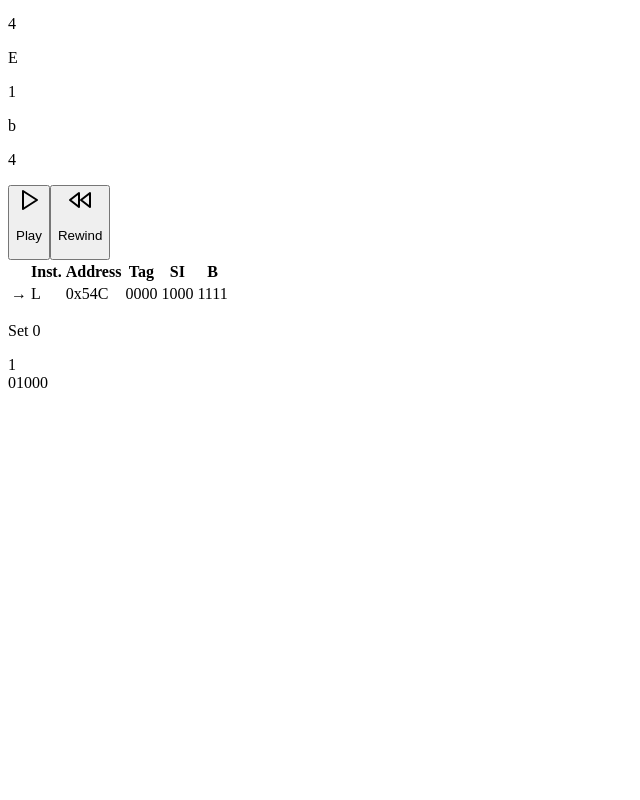
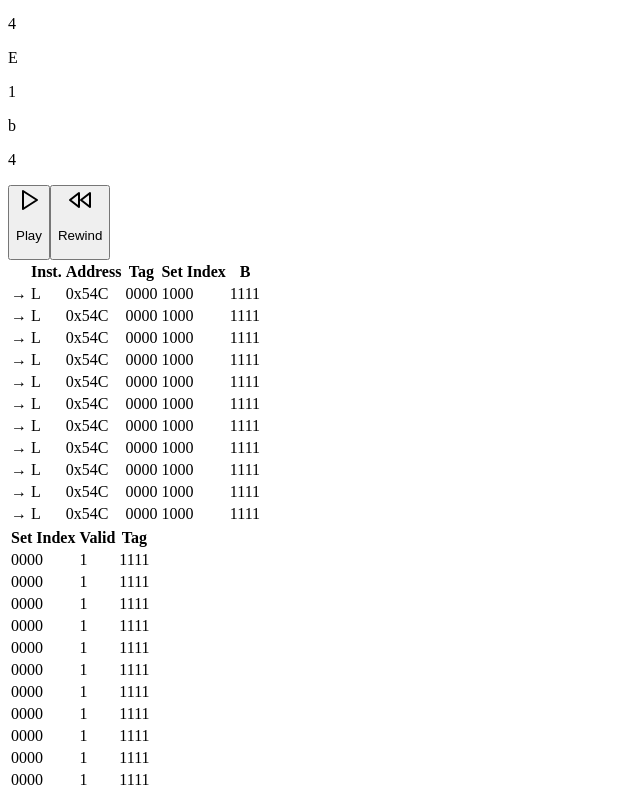
Before and after one commit to ahnwarez/ahnwarez.github.io, a React (Vite) app: page / in a window 1280 px wide. Shown: the part 270-1070 px from the top of the page, without its empty margins (0-640 px from the left). Before the commit the page ends 800 px from the top, so only its background shows below. Built offline with nearby package versions, Linux system fonts and the light colour scheme.

Commit message:
improve ui

```diff
--- a/src/App.tsx
+++ b/src/App.tsx
@@ -31,6 +31,7 @@ export function App() {
           </div>
           <Input type="file" />
         </div>
+        <div className="grid grid-cols-2 gap-4">
           <Card id="parameters">
             <CardHeader>
               <CardTitle>Cache size</CardTitle>
@@ -73,6 +74,7 @@ export function App() {
               </div>
             </CardContent>
           </Card>
+        </div>
         <div className="grid grid-cols-2 gap-4">
           <div id="controls" className="space-x-4 flex justify-end">
             <Button variant="default" className="space-x-2">
@@ -83,7 +85,7 @@ export function App() {
             </Button>
           </div>
 
-          <div id="addresses" className="col-start-1">
+          <div id="addresses" className="col-start-1 overflow-auto h-48">
             <Table>
               <TableHeader>
                 <TableRow>
@@ -91,17 +93,95 @@ export function App() {
                   <TableHead>Inst.</TableHead>
                   <TableHead>Address</TableHead>
                   <TableHead>Tag</TableHead>
-                  <TableHead>SI</TableHead>
+                  <TableHead>Set Index</TableHead>
                   <TableHead>B</TableHead>
                 </TableRow>
               </TableHeader>
               <TableBody>
                 <TableRow>
-                  <TableCell className="text-zinc-600 size-8"> →</TableCell>
-                  <TableCell className="text-zinc-600"> L</TableCell>
-                  <TableCell className="text-zinc-600 text-right">
-                    0x54C
-                  </TableCell>
+                  <TableCell className="text-foreground size-8"> →</TableCell>
+                  <TableCell> L</TableCell>
+                  <TableCell className="text-right">0x54C</TableCell>
+                  <TableCell className="text-amber-600">0000</TableCell>
+                  <TableCell className="text-green-600">1000</TableCell>
+                  <TableCell className="text-zinc-600">1111</TableCell>
+                </TableRow>
+                <TableRow>
+                  <TableCell className="text-foreground size-8"> →</TableCell>
+                  <TableCell> L</TableCell>
+                  <TableCell className="text-right">0x54C</TableCell>
+                  <TableCell className="text-amber-600">0000</TableCell>
+                  <TableCell className="text-green-600">1000</TableCell>
+                  <TableCell className="text-zinc-600">1111</TableCell>
+                </TableRow>
+                <TableRow>
+                  <TableCell className="text-foreground size-8"> →</TableCell>
+                  <TableCell> L</TableCell>
+                  <TableCell className="text-right">0x54C</TableCell>
+                  <TableCell className="text-amber-600">0000</TableCell>
+                  <TableCell className="text-green-600">1000</TableCell>
+                  <TableCell className="text-zinc-600">1111</TableCell>
+                </TableRow>
+                <TableRow>
+                  <TableCell className="text-foreground size-8"> →</TableCell>
+                  <TableCell> L</TableCell>
+                  <TableCell className="text-right">0x54C</TableCell>
+                  <TableCell className="text-amber-600">0000</TableCell>
+                  <TableCell className="text-green-600">1000</TableCell>
+                  <TableCell className="text-zinc-600">1111</TableCell>
+                </TableRow>
+                <TableRow>
+                  <TableCell className="text-foreground size-8"> →</TableCell>
+                  <TableCell> L</TableCell>
+                  <TableCell className="text-right">0x54C</TableCell>
+                  <TableCell className="text-amber-600">0000</TableCell>
+                  <TableCell className="text-green-600">1000</TableCell>
+                  <TableCell className="text-zinc-600">1111</TableCell>
+                </TableRow>
+                <TableRow>
+                  <TableCell className="text-foreground size-8"> →</TableCell>
+                  <TableCell> L</TableCell>
+                  <TableCell className="text-right">0x54C</TableCell>
+                  <TableCell className="text-amber-600">0000</TableCell>
+                  <TableCell className="text-green-600">1000</TableCell>
+                  <TableCell className="text-zinc-600">1111</TableCell>
+                </TableRow>
+                <TableRow>
+                  <TableCell className="text-foreground size-8"> →</TableCell>
+                  <TableCell> L</TableCell>
+                  <TableCell className="text-right">0x54C</TableCell>
+                  <TableCell className="text-amber-600">0000</TableCell>
+                  <TableCell className="text-green-600">1000</TableCell>
+                  <TableCell className="text-zinc-600">1111</TableCell>
+                </TableRow>
+                <TableRow>
+                  <TableCell className="text-foreground size-8"> →</TableCell>
+                  <TableCell> L</TableCell>
+                  <TableCell className="text-right">0x54C</TableCell>
+                  <TableCell className="text-amber-600">0000</TableCell>
+                  <TableCell className="text-green-600">1000</TableCell>
+                  <TableCell className="text-zinc-600">1111</TableCell>
+                </TableRow>
+                <TableRow>
+                  <TableCell className="text-foreground size-8"> →</TableCell>
+                  <TableCell> L</TableCell>
+                  <TableCell className="text-right">0x54C</TableCell>
+                  <TableCell className="text-amber-600">0000</TableCell>
+                  <TableCell className="text-green-600">1000</TableCell>
+                  <TableCell className="text-zinc-600">1111</TableCell>
+                </TableRow>
+                <TableRow>
+                  <TableCell className="text-foreground size-8"> →</TableCell>
+                  <TableCell> L</TableCell>
+                  <TableCell className="text-right">0x54C</TableCell>
+                  <TableCell className="text-amber-600">0000</TableCell>
+                  <TableCell className="text-green-600">1000</TableCell>
+                  <TableCell className="text-zinc-600">1111</TableCell>
+                </TableRow>
+                <TableRow>
+                  <TableCell className="text-foreground size-8"> →</TableCell>
+                  <TableCell> L</TableCell>
+                  <TableCell className="text-right">0x54C</TableCell>
                   <TableCell className="text-amber-600">0000</TableCell>
                   <TableCell className="text-green-600">1000</TableCell>
                   <TableCell className="text-zinc-600">1111</TableCell>
@@ -109,22 +189,73 @@ export function App() {
               </TableBody>
             </Table>
           </div>
-          <div id="sets" className="space-y-2 ">
-            <Card id="set">
-              <CardContent className="p-4 flex items-center gap-x-4">
-                <p>
-                  Set <span className="text-green-600">0</span>
-                </p>
-                <div className="flex gap-x-4 border border-zinc-300 rounded p-2">
-                  <div id="valid" className="text-pink-600">
-                    1
-                  </div>
-                  <div id="tag" className="text-amber-600">
-                    01000
-                  </div>
-                </div>
-              </CardContent>
-            </Card>
+          <div id="sets" className="space-y-2 overflow-auto h-48">
+            <Table>
+              <TableHeader>
+                <TableRow>
+                  <TableHead className="w-20">Set Index</TableHead>
+                  <TableHead className="w-10">Valid</TableHead>
+                  <TableHead>Tag</TableHead>
+                </TableRow>
+              </TableHeader>
+              <TableBody>
+                <TableRow>
+                  <TableCell className="text-green-600">0000</TableCell>
+                  <TableCell className="text-pink-600">1</TableCell>
+                  <TableCell className="text-amber-600">1111</TableCell>
+                </TableRow>
+                <TableRow>
+                  <TableCell className="text-green-600">0000</TableCell>
+                  <TableCell className="text-pink-600">1</TableCell>
+                  <TableCell className="text-amber-600">1111</TableCell>
+                </TableRow>
+                <TableRow>
+                  <TableCell className="text-green-600">0000</TableCell>
+                  <TableCell className="text-pink-600">1</TableCell>
+                  <TableCell className="text-amber-600">1111</TableCell>
+                </TableRow>
+                <TableRow>
+                  <TableCell className="text-green-600">0000</TableCell>
+                  <TableCell className="text-pink-600">1</TableCell>
+                  <TableCell className="text-amber-600">1111</TableCell>
+                </TableRow>
+                <TableRow>
+                  <TableCell className="text-green-600">0000</TableCell>
+                  <TableCell className="text-pink-600">1</TableCell>
+                  <TableCell className="text-amber-600">1111</TableCell>
+                </TableRow>
+                <TableRow>
+                  <TableCell className="text-green-600">0000</TableCell>
+                  <TableCell className="text-pink-600">1</TableCell>
+                  <TableCell className="text-amber-600">1111</TableCell>
+                </TableRow>
+                <TableRow>
+                  <TableCell className="text-green-600">0000</TableCell>
+                  <TableCell className="text-pink-600">1</TableCell>
+                  <TableCell className="text-amber-600">1111</TableCell>
+                </TableRow>
+                <TableRow>
+                  <TableCell className="text-green-600">0000</TableCell>
+                  <TableCell className="text-pink-600">1</TableCell>
+                  <TableCell className="text-amber-600">1111</TableCell>
+                </TableRow>
+                <TableRow>
+                  <TableCell className="text-green-600">0000</TableCell>
+                  <TableCell className="text-pink-600">1</TableCell>
+                  <TableCell className="text-amber-600">1111</TableCell>
+                </TableRow>
+                <TableRow>
+                  <TableCell className="text-green-600">0000</TableCell>
+                  <TableCell className="text-pink-600">1</TableCell>
+                  <TableCell className="text-amber-600">1111</TableCell>
+                </TableRow>
+                <TableRow>
+                  <TableCell className="text-green-600">0000</TableCell>
+                  <TableCell className="text-pink-600">1</TableCell>
+                  <TableCell className="text-amber-600">1111</TableCell>
+                </TableRow>
+              </TableBody>
+            </Table>
           </div>
         </div>
       </div>
```
Lines whose indentation alone changed are shown as unchanged.
